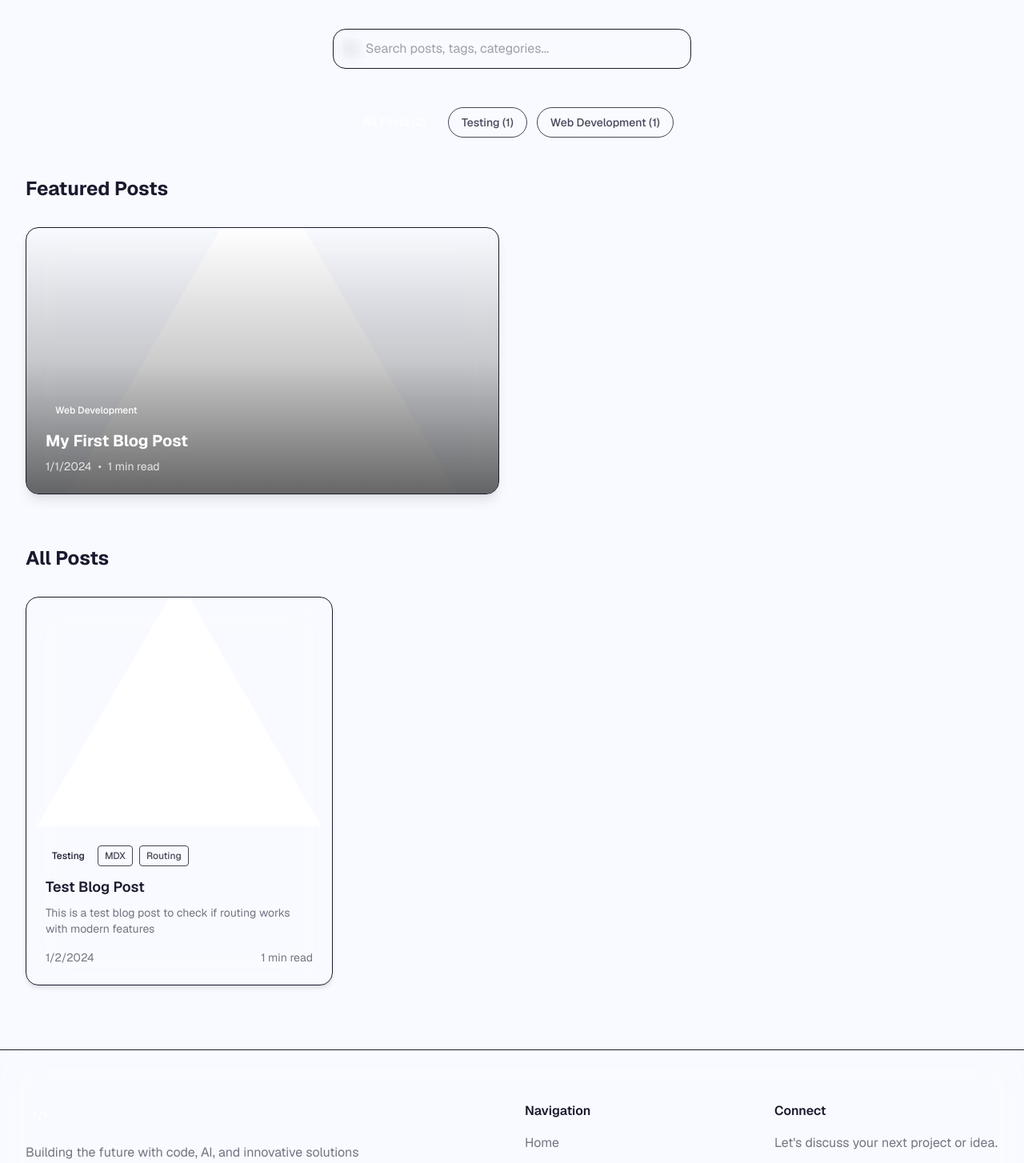
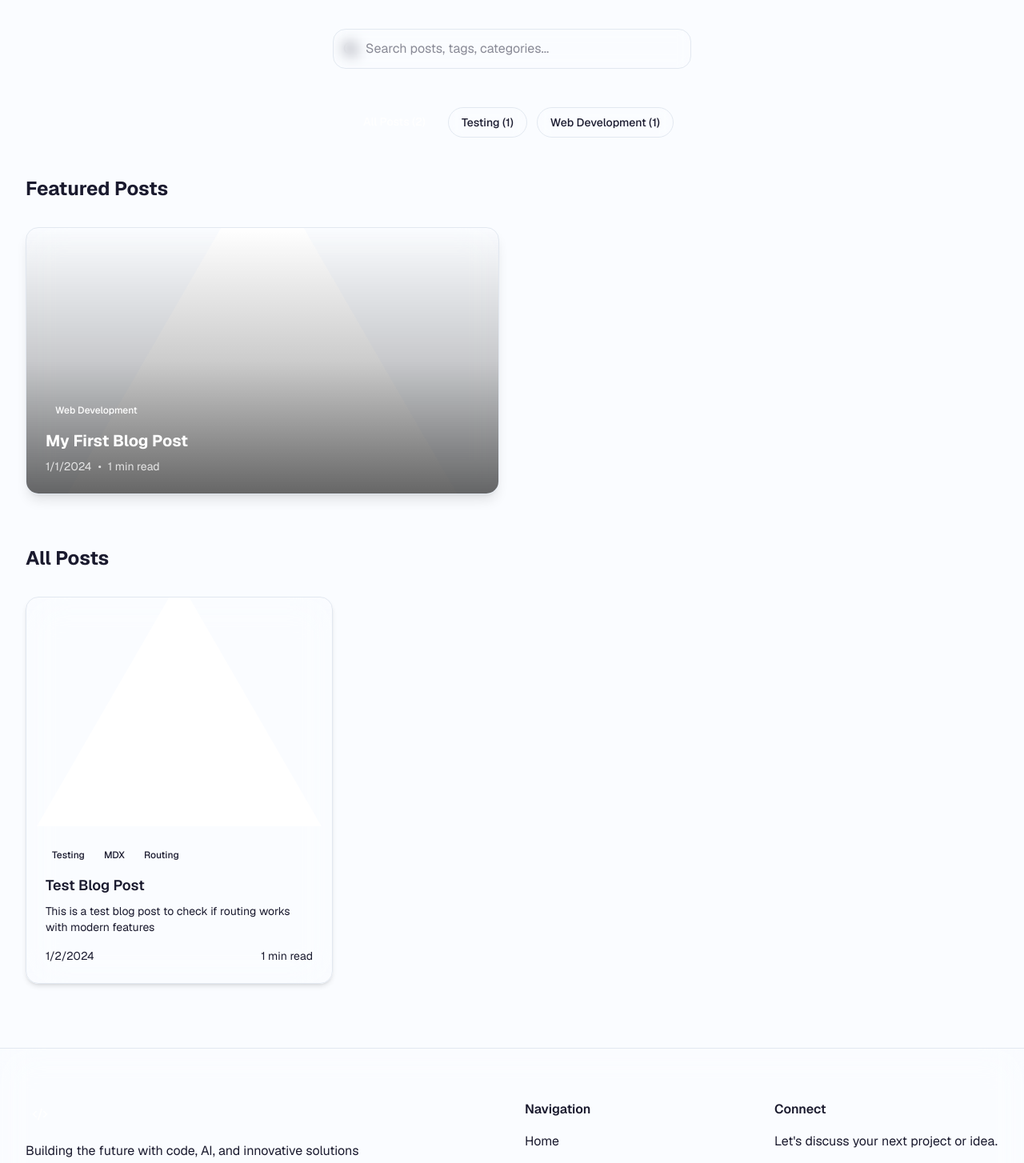
Before and after one commit to mujaxso/mujaxso.com.nextjs, a Next.js app: page /blog in a window 1280 px wide. Shown: the part 220-1674 px from the top of the page at 80% size. Built offline with nearby package versions, Linux system fonts and the light colour scheme.

Commit message:
feat: implement unified color system with modern 2025 palette
Co-authored-by: aider (deepseek/deepseek-chat) <aider@aider.chat>

```diff
--- a/src/app/blog/page-client.tsx
+++ b/src/app/blog/page-client.tsx
@@ -25,7 +25,7 @@ interface BlogPageProps {
 function PostCard({ post }: { post: BlogPost }) {
   return (
     <Link href={`/blog/${post.slug}`} className="block">
-      <article className="group rounded-2xl overflow-hidden backdrop-blur-xl bg-glass border border-glass-border shadow-md hover:shadow-xl transition-all duration-300 hover:scale-105 cursor-pointer h-full flex flex-col">
+      <article className="group rounded-2xl overflow-hidden backdrop-blur-xl bg-card border border-border shadow-md hover:shadow-xl transition-all duration-300 hover:scale-105 cursor-pointer h-full flex flex-col">
         <div className="aspect-[4/3] relative overflow-hidden">
           <Image
             src={post.image || '/vercel.svg'}
@@ -41,18 +41,18 @@ function PostCard({ post }: { post: BlogPost }) {
               {post.category}
             </span>
             {post.tags?.slice(0, 2).map((tag) => (
-              <span key={tag} className="px-2 py-1 bg-glass border border-glass-border text-foreground/80 text-xs font-medium rounded">
+              <span key={tag} className="px-2 py-1 bg-muted text-muted-foreground text-xs font-medium rounded">
                 {tag}
               </span>
             ))}
           </div>
-          <h3 className="text-lg font-semibold mb-2 text-foreground group-hover:text-primary transition-colors line-clamp-2 flex-1">
+          <h3 className="text-lg font-semibold mb-2 text-card-foreground group-hover:text-primary transition-colors line-clamp-2 flex-1">
             {post.title}
           </h3>
-          <p className="text-foreground/60 mb-4 text-sm line-clamp-2">
+          <p className="text-muted-foreground mb-4 text-sm line-clamp-2">
             {post.description}
           </p>
-          <div className="flex items-center justify-between text-sm text-foreground/60 mt-auto">
+          <div className="flex items-center justify-between text-sm text-muted-foreground mt-auto">
             <span>{new Date(post.date).toLocaleDateString()}</span>
             <span>{post.readingTime}</span>
           </div>
@@ -65,7 +65,7 @@ function PostCard({ post }: { post: BlogPost }) {
 function FeaturedPostCard({ post }: { post: BlogPost }) {
   return (
     <Link href={`/blog/${post.slug}`} className="block">
-      <article className="group relative rounded-2xl overflow-hidden backdrop-blur-xl bg-glass border border-glass-border shadow-lg hover:shadow-2xl transition-all duration-300 hover:scale-[1.02] cursor-pointer">
+      <article className="group relative rounded-2xl overflow-hidden backdrop-blur-xl bg-card border border-border shadow-lg hover:shadow-2xl transition-all duration-300 hover:scale-[1.02] cursor-pointer">
         <div className="aspect-[16/9] relative overflow-hidden">
           <Image
             src={post.image || '/vercel.svg'}
@@ -78,7 +78,7 @@ function FeaturedPostCard({ post }: { post: BlogPost }) {
             <span className="inline-block px-3 py-1 bg-primary text-white text-xs font-medium rounded-full mb-3">
               {post.category}
             </span>
-            <h3 className="text-xl font-bold text-white mb-2 line-clamp-2 group-hover:text-primary/80 transition-colors">
+            <h3 className="text-xl font-bold text-white mb-2 line-clamp-2 group-hover:text-secondary transition-colors">
               {post.title}
             </h3>
             <div className="flex items-center text-white/80 text-sm">
@@ -168,7 +168,7 @@ export default function BlogPageClient({ posts }: BlogPageProps) {
         {/* Search Bar */}
         <div className="max-w-md mx-auto mb-12 relative">
           <div className="relative">
-            <Search className="absolute left-3 top-1/2 transform -translate-y-1/2 text-foreground/40 w-5 h-5" />
+            <Search className="absolute left-3 top-1/2 transform -translate-y-1/2 text-muted-foreground w-5 h-5" />
             <input
               type="text"
               placeholder="Search posts, tags, categories..."
@@ -179,7 +179,7 @@ export default function BlogPageClient({ posts }: BlogPageProps) {
                 setSelectedTag(null);
                 updateURL(null, value);
               }}
-              className="w-full pl-10 pr-4 py-3 backdrop-blur-sm bg-glass border border-glass-border rounded-2xl focus:outline-none focus:ring-2 focus:ring-primary focus:border-transparent text-foreground placeholder-foreground/40"
+              className="w-full pl-10 pr-4 py-3 backdrop-blur-sm bg-card border border-border rounded-2xl focus:outline-none focus:ring-2 focus:ring-primary focus:border-transparent text-card-foreground placeholder-muted-foreground"
             />
             {(searchQuery || selectedTag) && (
               <button
@@ -188,14 +188,14 @@ export default function BlogPageClient({ posts }: BlogPageProps) {
                   setSelectedTag(null);
                   updateURL(null, '');
                 }}
-                className="absolute right-3 top-1/2 transform -translate-y-1/2 text-foreground/40 hover:text-foreground"
+                className="absolute right-3 top-1/2 transform -translate-y-1/2 text-muted-foreground hover:text-card-foreground"
               >
                 ✕
               </button>
             )}
           </div>
           {(searchQuery || selectedTag) && (
-            <div className="text-center mt-2 text-sm text-foreground/60">
+            <div className="text-center mt-2 text-sm text-muted-foreground">
               Showing results for:{" "}
               {selectedTag ? `#${selectedTag}` : `"${searchQuery}"`}
               <button
@@ -220,7 +220,7 @@ export default function BlogPageClient({ posts }: BlogPageProps) {
           {categories.map((category) => (
             <div
               key={category}
-              className="px-4 py-2 rounded-full backdrop-blur-sm bg-glass border border-glass-border text-foreground/80 text-sm font-medium"
+              className="px-4 py-2 rounded-full backdrop-blur-sm bg-card border border-border text-card-foreground text-sm font-medium"
             >
               {category} ({Array.isArray(posts) ? posts.filter(post => post && post.category === category).length : 0})
             </div>
--- a/src/app/components/Footer.tsx
+++ b/src/app/components/Footer.tsx
@@ -5,7 +5,7 @@ import { Github, Linkedin, Mail, ExternalLink, Code2 } from "lucide-react";
 
 export default function Footer() {
   return (
-    <footer className="backdrop-blur-xl bg-glass border-t border-glass-border">
+    <footer className="backdrop-blur-xl bg-card border-t border-border">
       <div className="max-w-7xl mx-auto px-4 sm:px-6 lg:px-8 py-16">
         <div className="grid grid-cols-1 md:grid-cols-4 gap-8">
           <div className="md:col-span-2">
@@ -17,7 +17,7 @@ export default function Footer() {
                 Mujahid Siyam
               </span>
             </div>
-            <p className="text-foreground/60 mb-6 max-w-md">
+            <p className="text-muted-foreground mb-6 max-w-md">
               Building the future with code, AI, and innovative solutions that make a difference.
             </p>
             <div className="flex gap-4">
@@ -31,7 +31,7 @@ export default function Footer() {
                   href={item.href}
                   target="_blank"
                   rel="noopener noreferrer"
-                  className="p-3 text-foreground/60 hover:text-primary transition-all duration-300 hover:scale-110 backdrop-blur-sm bg-glass border border-glass-border rounded-lg"
+                  className="p-3 text-muted-foreground hover:text-primary transition-all duration-300 hover:scale-110 backdrop-blur-sm bg-card border border-border rounded-lg"
                 >
                   <item.icon className="w-5 h-5" />
                   <span className="sr-only">{item.label}</span>
@@ -46,7 +46,7 @@ export default function Footer() {
                 <li key={item}>
                   <Link
                     href={item === 'Home' ? '/' : `/${item.toLowerCase()}`}
-                    className="text-foreground/60 hover:text-primary transition-colors"
+                    className="text-muted-foreground hover:text-primary transition-colors"
                   >
                     {item}
                   </Link>
@@ -56,7 +56,7 @@ export default function Footer() {
           </div>
           <div>
             <h4 className="text-foreground font-semibold mb-4">Connect</h4>
-            <p className="text-foreground/60 mb-4">Let's discuss your next project or idea.</p>
+            <p className="text-muted-foreground mb-4">Let's discuss your next project or idea.</p>
             <a
               href="mailto:contact@mujaxso.com"
               className="inline-flex items-center gap-2 text-primary hover:text-primary-dark transition-colors"
@@ -65,7 +65,7 @@ export default function Footer() {
             </a>
           </div>
         </div>
-        <div className="border-t border-glass-border mt-12 pt-8 text-center text-foreground/60">
+        <div className="border-t border-border mt-12 pt-8 text-center text-muted-foreground">
           <p>© 2024 Mujahid Siyam. All rights reserved.</p>
         </div>
       </div>
--- a/src/app/components/Header.tsx
+++ b/src/app/components/Header.tsx
@@ -4,7 +4,7 @@ import { Code2 } from "lucide-react";
 
 export default function Header() {
   return (
-    <header className="fixed top-0 left-0 right-0 z-50 backdrop-blur-xl bg-glass/80 border-b border-glass-border">
+    <header className="fixed top-0 left-0 right-0 z-50 backdrop-blur-xl bg-card/80 border-b border-border">
       <div className="max-w-7xl mx-auto px-4 sm:px-6 lg:px-8">
         <div className="flex justify-between items-center py-4">
           <Link href="/" className="flex items-center gap-3 group">
@@ -26,7 +26,7 @@ export default function Header() {
                 <li key={item.href}>
                   <Link
                     href={item.href}
-                    className="text-foreground/80 hover:text-primary transition-all duration-300 font-medium hover:scale-105"
+                    className="text-card-foreground/80 hover:text-primary transition-all duration-300 font-medium hover:scale-105"
                   >
                     {item.label}
                   </Link>
--- a/src/app/globals.css
+++ b/src/app/globals.css
@@ -1,15 +1,21 @@
 @import "tailwindcss";
 
 :root {
-  --background: #282c34;
-  --foreground: #abb2bf;
-  --primary: #61afef;
-  --primary-dark: #528bff;
-  --secondary: #98c379;
-  --accent: #e5c07b;
-  --glass: rgba(40, 44, 52, 0.7);
-  --glass-border: rgba(171, 178, 191, 0.1);
+  /* Modern 2025 Color Palette */
+  --background: #0a0a0f;
+  --foreground: #f0f2f5;
+  --primary: #7b61ff;
+  --primary-dark: #6b51ef;
+  --secondary: #00d4aa;
+  --accent: #ff6b9d;
+  --muted: #1a1a2e;
+  --muted-foreground: #a1a1aa;
+  --border: #27272a;
+  --glass: rgba(26, 26, 46, 0.8);
+  --glass-border: rgba(255, 255, 255, 0.1);
   --glass-dark: rgba(0, 0, 0, 0.3);
+  --card: rgba(26, 26, 46, 0.6);
+  --card-foreground: #f0f2f5;
 }
 
 @theme inline {
@@ -21,12 +27,31 @@
 
 @media (prefers-color-scheme: light) {
   :root {
-    --background: #f8faff;
+    --background: #fafcff;
     --foreground: #1a1a2e;
-    --glass: rgba(255, 255, 255, 0.7);
+    --primary: #7b61ff;
+    --primary-dark: #6b51ef;
+    --secondary: #00d4aa;
+    --accent: #ff6b9d;
+    --muted: #f1f5f9;
+    --muted-foreground: #64748b;
+    --border: #e2e8f0;
+    --glass: rgba(255, 255, 255, 0.8);
     --glass-border: rgba(0, 0, 0, 0.1);
     --glass-dark: rgba(255, 255, 255, 0.9);
+    --card: rgba(255, 255, 255, 0.9);
+    --card-foreground: #1a1a2e;
   }
+}
+
+/* Ensure all elements use the CSS variables */
+* {
+  border-color: var(--border);
+}
+
+body {
+  background: var(--background);
+  color: var(--foreground);
 }
 
 body {
```
Also changed, not shown: src/app/projects/page.tsx (+5 -5 lines).
